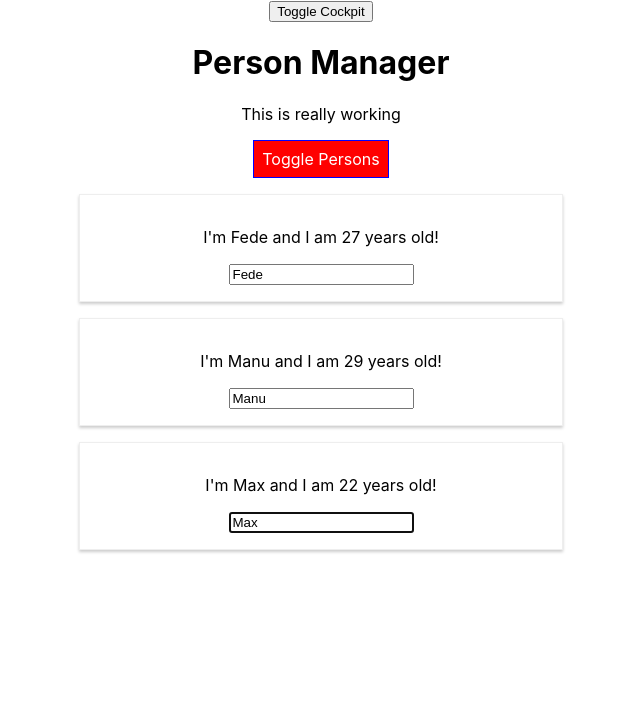
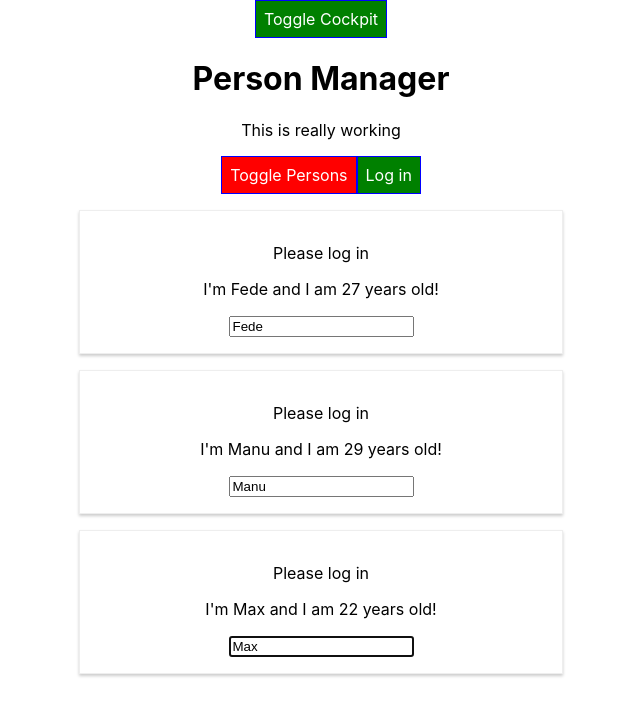
Before and after one commit to federicolevin/react-complete-guide-course, a React (Create React App) app: page / in a window 1280 px wide. Shown: the top 716 px of the page, without its empty margins (319-959 px from the left). Built offline with nearby package versions, Linux system fonts and the light colour scheme.

Commit message:
Lesson 98: Understanding prop chain problems + misc

```diff
--- a/src/components/Cockpit/Cockpit.js
+++ b/src/components/Cockpit/Cockpit.js
@@ -8,9 +8,7 @@ const Cockpit = (props) => {
 
   useEffect(() => {
     console.log('[Cockpit.js] useEffect');
-    setTimeout(() => {
-      toggleBtnRef.current.click();
-    }, 1000)
+    toggleBtnRef.current.click();
     return () => {
       console.log('[Cockpit.js] Cleanup in useEffect');
     };
@@ -37,6 +35,7 @@ const Cockpit = (props) => {
       <button className={btnClass.join(' ')} onClick={props.clicked} ref={toggleBtnRef}>
         Toggle Persons
       </button>
+      <button onClick={props.login}>Log in</button>
     </div>
   );
 };
--- a/src/components/Cockpit/Cockpit.module.css
+++ b/src/components/Cockpit/Cockpit.module.css
@@ -10,7 +10,7 @@
     font-weight: bold;
 }
 
-.Button {
+button {
     background-color: green;
     font: inherit;
     border: 1px solid blue;
@@ -19,15 +19,15 @@
     color: white;
 }
 
-.Button:hover {
+button:hover {
     background-color: lightgreen;
     color: black;
 }
 
-.Button.Red {
+button.Red {
     background-color: red;
 }
 
-.Button.Red:hover {
+button.Red:hover {
     background-color: salmon;
 }
--- a/src/components/Persons/Person/Person.js
+++ b/src/components/Persons/Person/Person.js
@@ -17,9 +17,15 @@ class Person extends Component {
 
   render() {
     console.log('[Person.js] rendering...');
+    let authMessage = <p>Please log in</p>;
+
+    if (this.props.isAuthenticated) {
+      authMessage = <p>Authenticated!</p>;
+    }
 
     return (
       <Aux>
+        { authMessage }
         <p onClick={this.props.click}>I'm {this.props.name} and I am {this.props.age} years old!</p>
         <p>{this.props.children}</p>
         <input type="text" onChange={this.props.changed} value={this.props.name} ref={this.inputElementRef} />
--- a/src/components/Persons/Persons.js
+++ b/src/components/Persons/Persons.js
@@ -28,7 +28,16 @@ class Persons extends PureComponent {
     console.log('[Persons.js] rendering...')
 
     return this.props.persons.map((person, index) => {
-      return <Person key={person.id} name={person.name} age={person.age} click={() => this.props.clicked(index)} changed={(event) => this.props.changed(event, person.id)}/>
+      return (
+        <Person
+          key={person.id}
+          name={person.name}
+          age={person.age}
+          click={() => this.props.clicked(index)}
+          changed={(event) => this.props.changed(event, person.id)}
+          isAuthenticated={this.props.isAuthenticated}
+        />
+      );
     });
   }
 }
--- a/src/containers/App.js
+++ b/src/containers/App.js
@@ -21,7 +21,8 @@ class App extends Component {
     ],
     showPersons: false,
     showCockpit: true,
-    changeCounter: 0
+    changeCounter: 0,
+    authenticated: false
   };
 
   static getDerivedStateFromProps(props, state) {
@@ -77,6 +78,10 @@ class App extends Component {
     });
   }
 
+  loginHandler = () => {
+    this.setState({authenticated: true});
+  }
+
   render() {
     console.log('[App.js] render');
     let cockpit = null;
@@ -87,12 +92,22 @@ class App extends Component {
         <Persons
           persons={this.state.persons}
           clicked={this.deletePersonHandler}
-          changed={this.nameChangedHandler} />
+          changed={this.nameChangedHandler}
+          isAuthenticated={this.state.authenticated}
+        />
       );
     }
 
     if (this.state.showCockpit) {
-      cockpit = <Cockpit showPersons={this.state.showPersons} personsLength={this.state.persons.length} clicked={this.togglePersonsHandler} title={this.props.appTitle} />;
+      cockpit = (
+        <Cockpit
+          showPersons={this.state.showPersons}
+          personsLength={this.state.persons.length}
+          clicked={this.togglePersonsHandler}
+          title={this.props.appTitle}
+          login={this.loginHandler}
+        />
+      );
     }
 
     return (
```
